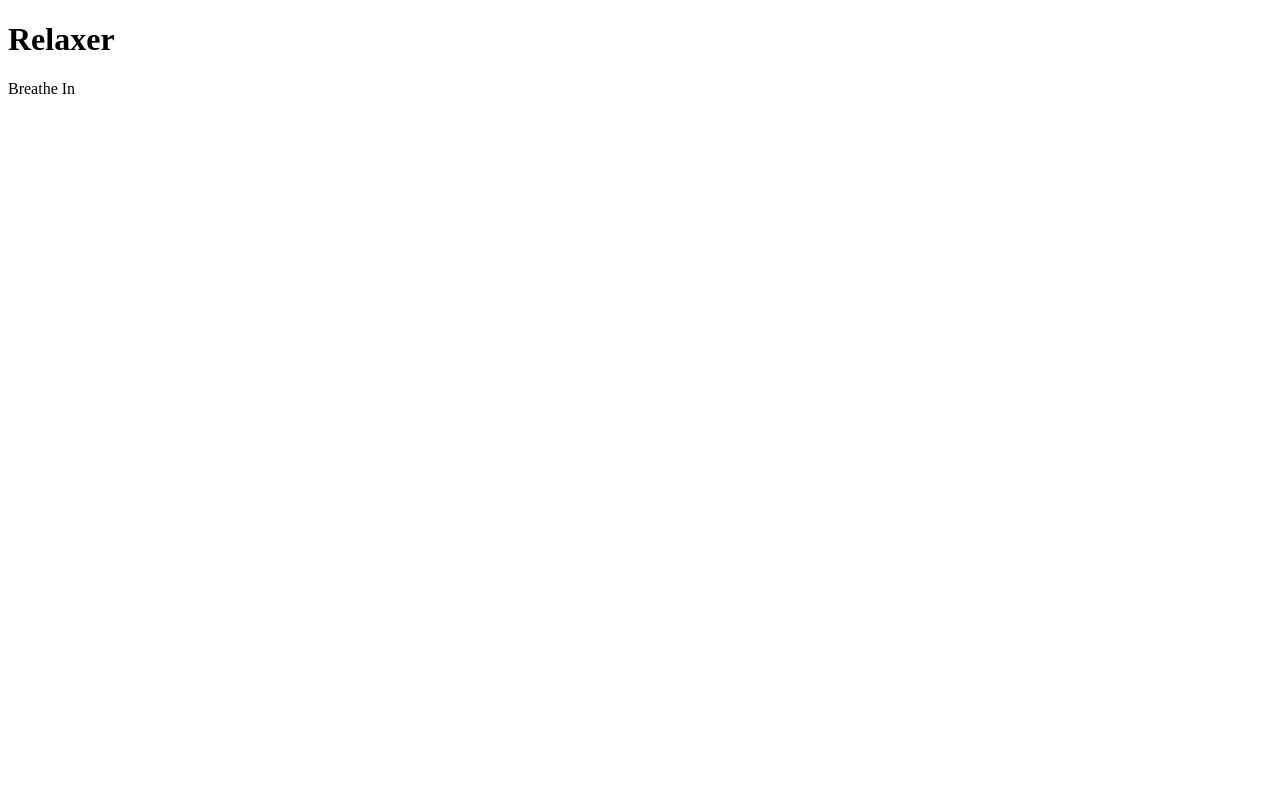
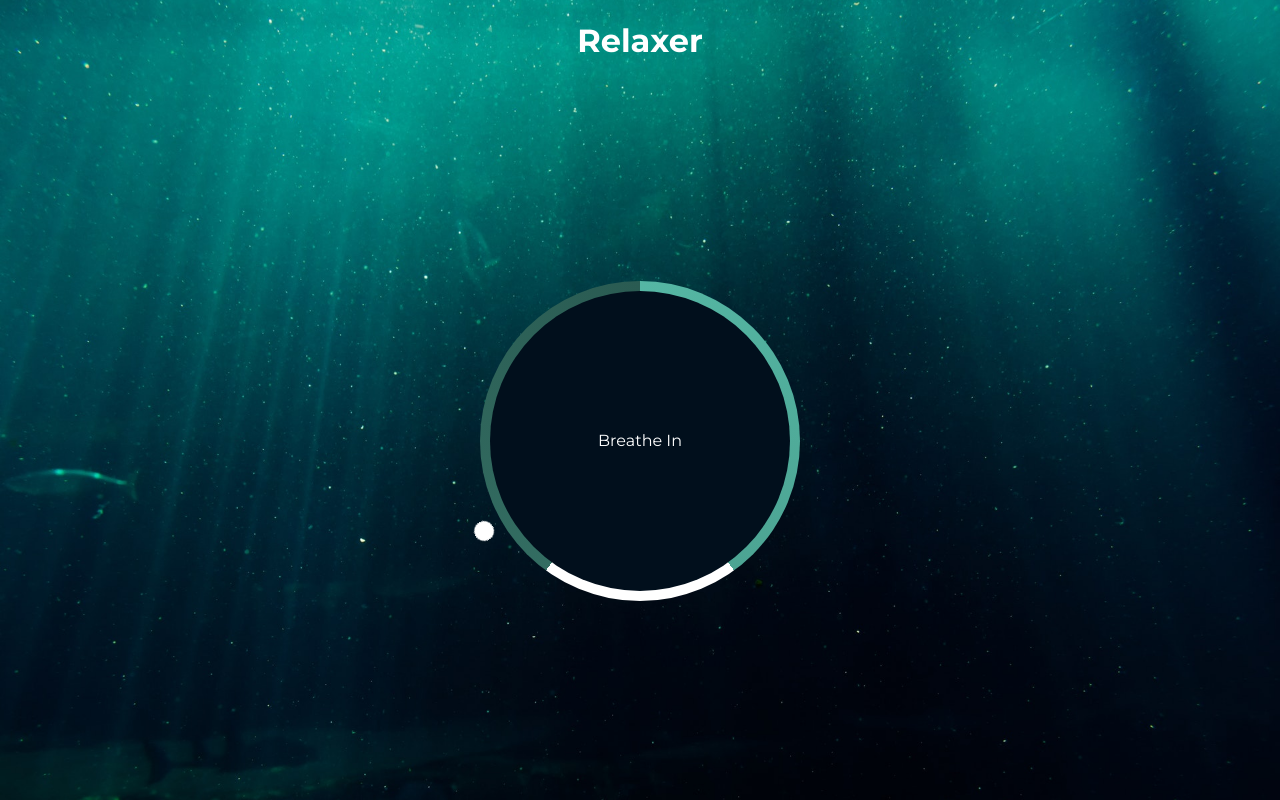
Before and after one commit to DragoPvP/relaxer-app, a plain HTML site: page index.html in a window 1280 px wide. Drawn offline with Linux system fonts and the light colour scheme.

Commit message:
CSS complete

```diff
--- a/index.html
+++ b/index.html
@@ -2,10 +2,10 @@
 <html lang="en">
 
 <head>
-    <meta charset="UTF-8">
-    <meta http-equiv="X-UA-Compatible" content="IE=edge">
-    <meta name="viewport" content="width=device-width, initial-scale=1.0">
-    <link rel="stylesheet" href="style.css">
+    <meta charset="UTF-8" />
+    <meta name="viewport" content="width=device-width, initial-scale=1.0" />
+    <meta http-equiv="X-UA-Compatible" content="ie=edge" />
+    <link rel="stylesheet" href="style.css" />
     <title>Relaxer</title>
 </head>
 
@@ -13,17 +13,16 @@
     <h1>Relaxer</h1>
 
     <div class="container" id="container">
-        <div class="circlc"></div>
+        <div class="circle"></div>
 
         <p id="text">Breathe In</p>
 
         <div class="pointer-container">
             <span class="pointer"></span>
+        </div>
 
-            <div class="gradient-circle"></div>
-        </div>
+        <div class="gradient-circle"></div>
     </div>
-
 
     <script src="script.js"></script>
 </body>
--- a/style.css
+++ b/style.css
@@ -1,3 +1,85 @@
+@import url(https://fonts.googleapis.com/css?family=Montserrat:100,100italic,200,200italic,300,300italic,regular,italic,500,500italic,600,600italic,700,700italic,800,800italic,900,900italic);
+
 * {
     box-sizing: border-box;
 }
+
+body {
+    background: #224941 url('./img/bg.jpg') no-repeat center center/cover;
+    color: #fff;
+    font-family: 'Montserrat', sans-serif;
+    min-height: 100vh;
+    overflow: hidden;
+    display: flex;
+    flex-direction: column;
+    align-items: center;
+    margin: 0;
+}
+
+.container {
+    display: flex;
+    align-items: center;
+    justify-content: center;
+    margin: auto;
+    height: 300px;
+    width: 300px;
+    position: relative;
+    transform: scale(1);
+}
+
+.circle {
+    background-color: #010f1c;
+    height: 100%;
+    width: 100%;
+    border-radius: 50%;
+    position: absolute;
+    top: 0;
+    left: 0;
+    z-index: -1;
+}
+
+.gradient-circle {
+    background: conic-gradient(
+        #55b7a4 0%,
+        #4ca493 40%,
+        #fff 40%,
+        #fff 60%,
+        #336d62 60%,
+        #2a5b52 100%
+    );
+    height: 320px;
+    width: 320px;
+    z-index: -2;
+    border-radius: 50%;
+    position: absolute;
+    top: -10px;
+    left: -10px;
+}
+
+.pointer {
+    background-color: #fff;
+    border-radius: 50%;
+    height: 20px;
+    width: 20px;
+    display: block;
+}
+
+.pointer-container {
+    position: absolute;
+    top: -40px;
+    left: 140px;
+    width: 20px;
+    height: 190px;
+    animation: rotate 7.5s linear forwards infinite;
+    transform-origin: bottom center;
+}
+
+@keyframes rotate {
+    from {
+        transform: rotate(0deg)
+    }
+
+    to {
+        transform: rotate(360deg);
+    }
+}
```
